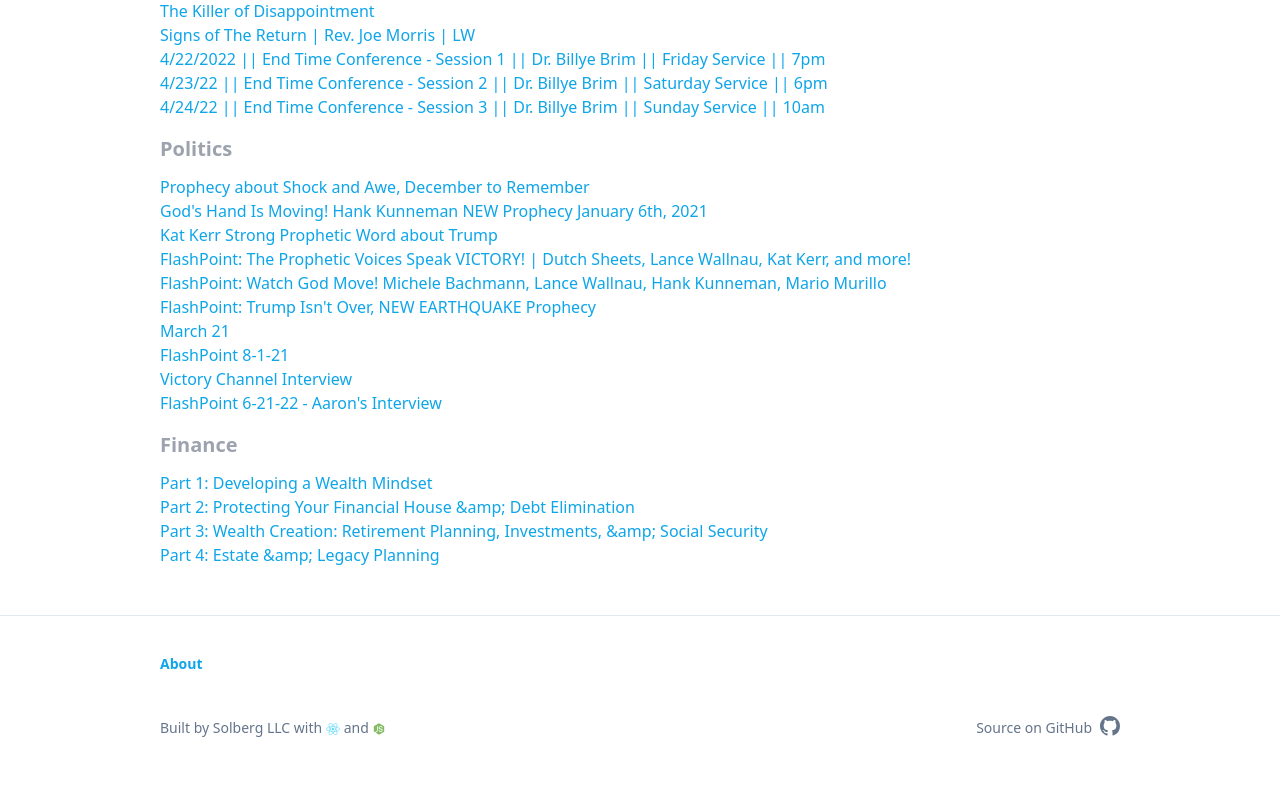
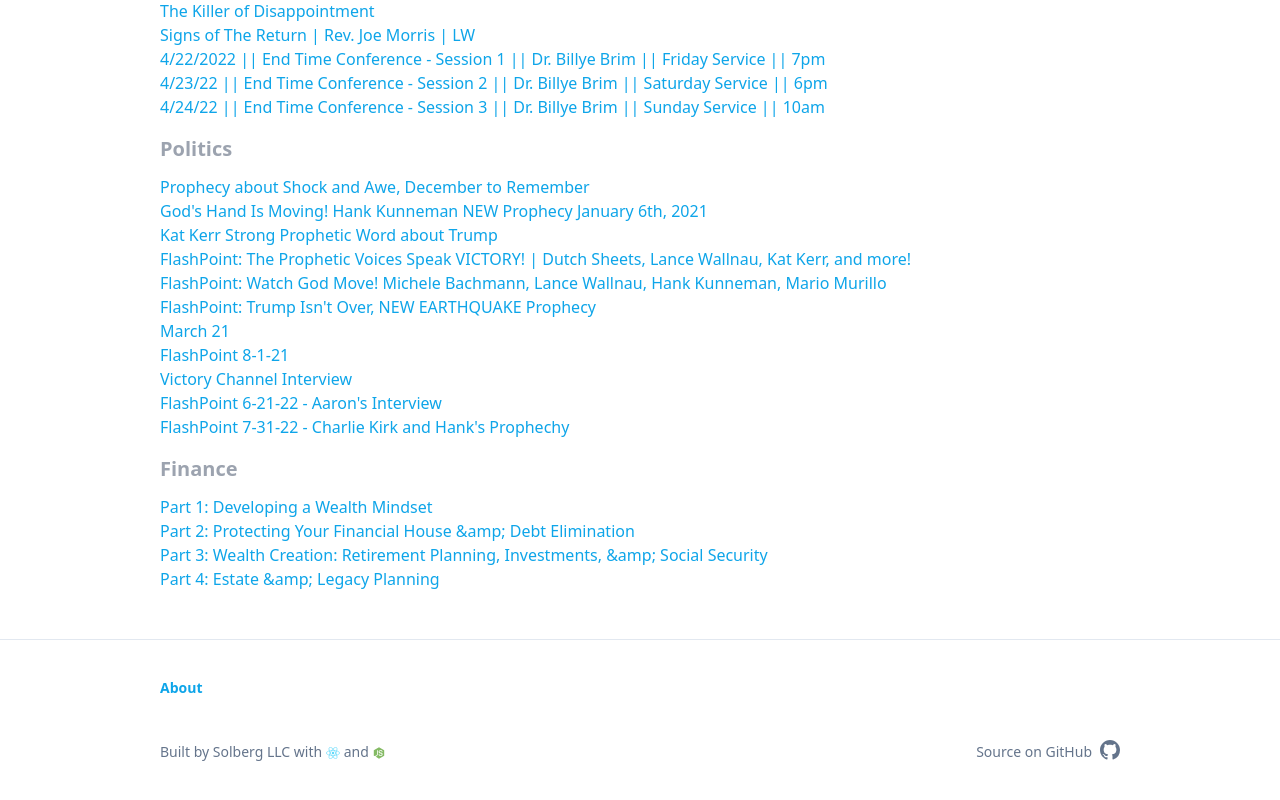
Before and after one commit to atsolberg/prayer-calls, a React (Vite) app: page /links in a window 1280 px wide. Shown: the part 758-1558 px from the top of the page. Built offline with nearby package versions, Linux system fonts and the light colour scheme; no server answers; a web font is replaced by a local one.

Commit message:
adding call for 8-3-22

```diff
--- a/src/pages/Links.js
+++ b/src/pages/Links.js
@@ -167,6 +167,10 @@
         label: "FlashPoint 6-21-22 - Aaron's Interview",
         href: "https://rumble.com/v19c8xh-flashpoint-woke-walmart-and-what-comes-next...-62122.html",
       },
+      {
+        label: "FlashPoint 7-31-22 - Charlie Kirk and Hank's Prophechy",
+        href: "https://rumble.com/v1egcnv-divine-reset-charlie-kirk-and-hank-kunneman-flashpoint-fort-worth-highlight.html",
+      },
     ],
   },
   {
```
Also changed, not shown: 1 other file (tests, documents, lock files or other folders).
